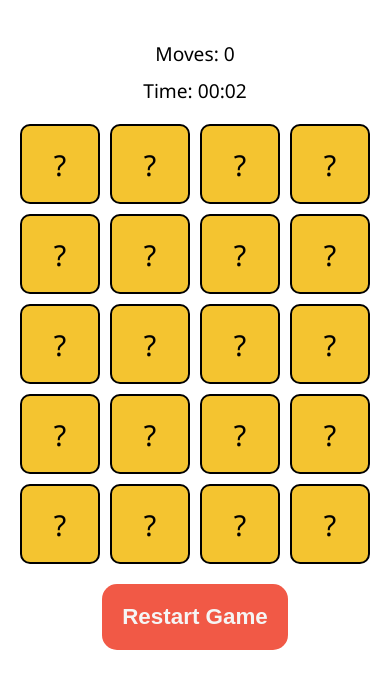
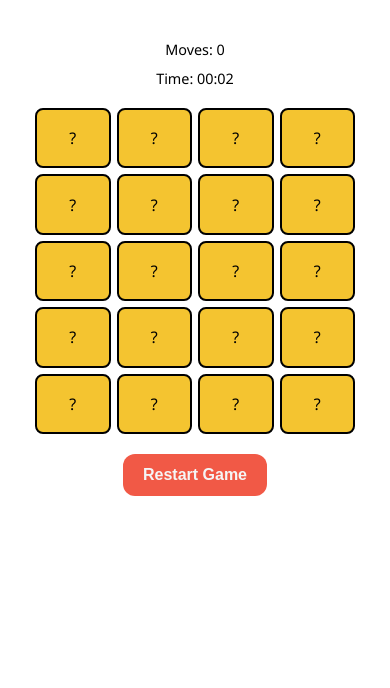
Before and after one commit to ardhigagan/Memory-Card-Game, a plain HTML site: page index.html in a window 390 px wide. Both pictures are taken after a click on the button "Get Started 🚀". Drawn offline with Linux system fonts and the light colour scheme.

Commit message:
Update style.css

```diff
--- a/style.css
+++ b/style.css
@@ -12,29 +12,30 @@ body {
 }
 
 #landing {
-  margin-top: 150px;
+  margin-top: 100px;
 }
 
 #landing h1 {
-  font-size: 4rem;
+  font-size: 3rem;
   margin-bottom: 10px;
 }
 
 #landing p {
-  font-size: 1.5rem;
+  font-size: 1.3rem;
   color: #333;
   margin-bottom: 20px;
 }
 
 #startGameBtn, #restart {
-  padding: 20px 20px;
-  font-size: 1.4rem;
+  padding: 15px 25px;
+  font-size: 1.2rem;
   background-color: #018E42;
   color: whitesmoke;
   border: none;
-  border-radius: 15px;
+  border-radius: 12px;
   cursor: pointer;
   margin-top: 20px;
+  transition: background-color 0.3s ease;
 }
 
 #restart {
@@ -42,30 +43,40 @@ body {
   font-weight: bold;
 }
 
+#startGameBtn:hover {
+  background-color: #026d33;
+}
+
+#restart:hover {
+  background-color: #d14436;
+}
+
 .header {
   display: flex;
   justify-content: space-between;
-  max-width: 500px;
+  align-items: center;
+  max-width: 380px;
   margin: 0 auto 20px;
-  font-size: 1.2rem;
+  font-size: 1rem;
   font-weight: 500;
 }
 
 #gameContainer {
   margin-top: 20px;
 }
+
 .game-board {
   display: grid;
-  grid-template-columns: repeat(auto-fill, minmax(80px, 1fr));
-  gap: 10px;
-  max-width: 500px;
+  grid-template-columns: repeat(4, 1fr); /* 4 cards per row */
+  gap: 8px;
+  max-width: 380px;
   margin: 0 auto;
 }
 
 .card {
   position: relative;
   width: 100%;
-  padding-top: 100%;
+  padding-top: 80%; /* Makes card square */
   perspective: 1000px;
 }
 
@@ -78,13 +89,13 @@ body {
   display: flex;
   justify-content: center;
   align-items: center;
-  border: 2px solid #000000;
-  border-radius: 10px;
+  border: 2px solid #000;
+  border-radius: 8px;
   backface-visibility: hidden;
-  transition: transform 0.4s;
+  transition: transform 0.4s ease;
   background-color: #f4c430;
   cursor: pointer;
-  font-size: 1.8rem;
+  font-size: 1rem;
 }
 
 .card .back {
@@ -93,8 +104,8 @@ body {
 }
 
 .card img {
-  max-width: 60%;
-  max-height: 60%;
+  max-width: 50%;
+  max-height: 50%;
   object-fit: contain;
 }
 
@@ -111,10 +122,29 @@ body {
   background-color: #d4ffd4;
 }
 
-@media (max-width: 600px) {
+@media (max-width: 480px) {
+  #landing h1 {
+    font-size: 2.2rem;
+  }
+
+  #landing p {
+    font-size: 1rem;
+  }
+
   .header {
     flex-direction: column;
-    align-items: center;
+    font-size: 0.9rem;
     gap: 10px;
   }
+
+  #startGameBtn, #restart {
+    font-size: 1rem;
+    padding: 12px 20px;
+  }
+
+  .game-board {
+    grid-template-columns: repeat(4, 1fr);
+    gap: 6px;
+    max-width: 320px;
+  }
 }
```
